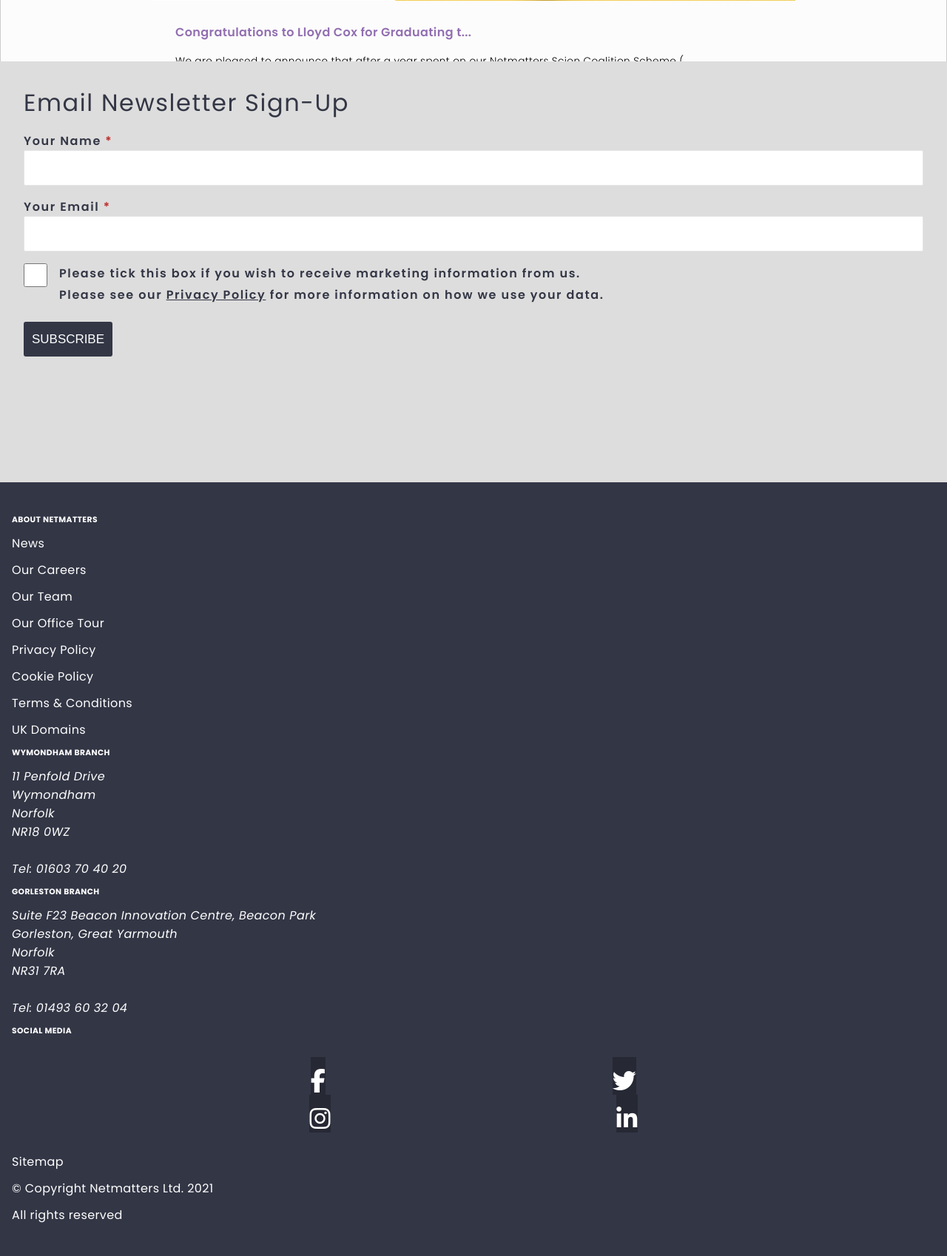
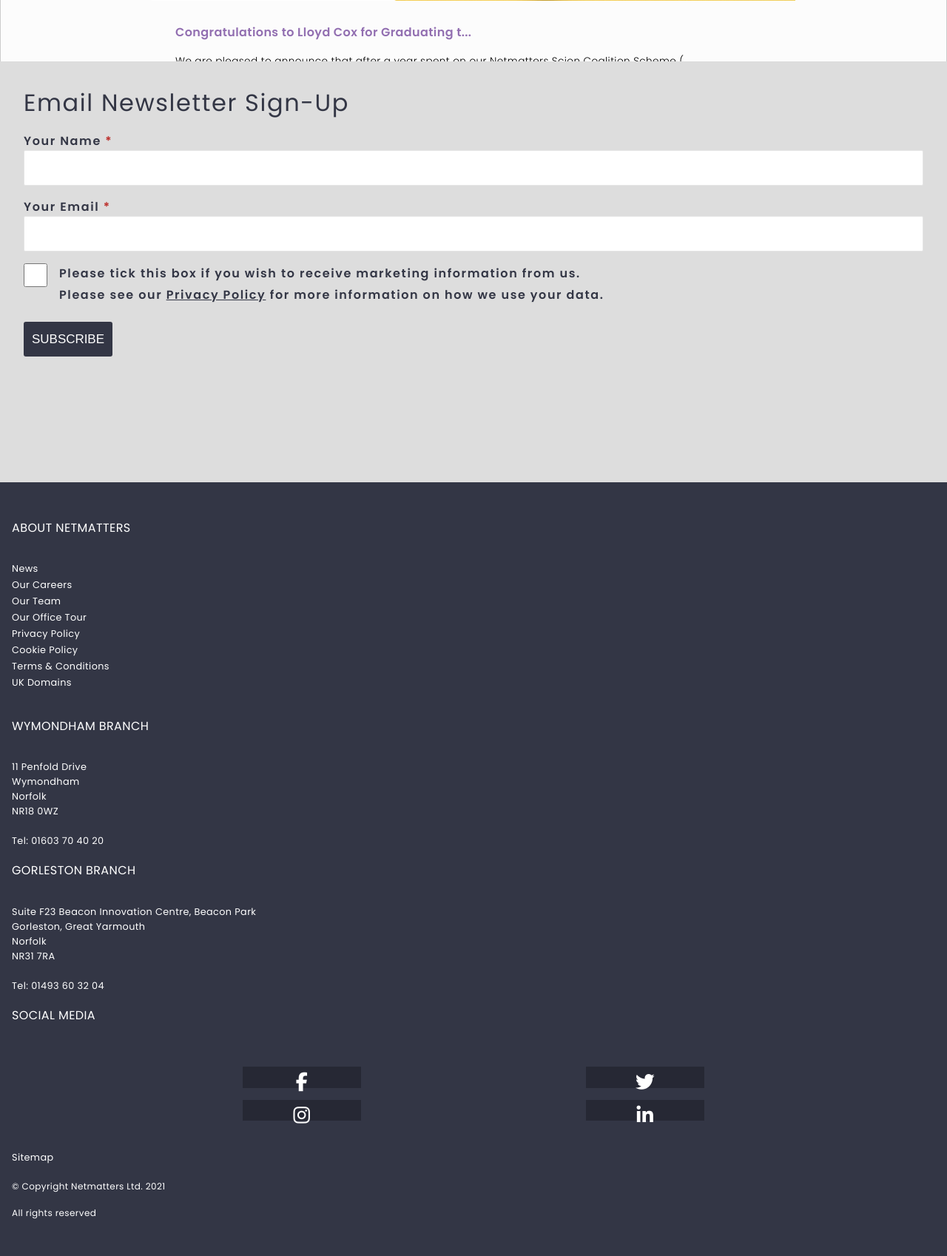
Before and after one commit to MattMakesNoise/Netmatters-HTML-CSS-JS-PHP-Reflection, a PHP site: page / in a window 1280 px wide. Shown: the part 2614-4312 px from the top of the page at 74% size. Run offline with PHP 8.4, Linux system fonts and the light colour scheme; some libraries are stand-ins or nearby versions.

Commit message:
footer and navbar alignment and styling

```diff
--- a/css/style.css
+++ b/css/style.css
@@ -1278,16 +1318,42 @@ input[type="search"] {
 
 .footer-heading {
   text-transform: uppercase;
+  font-size: 1rem;
+  font-weight: 400;
+  margin-bottom: 1rem;
+}
+
+.footer-links {
+  display: -webkit-box;
+  display: -ms-flexbox;
+  display: flex;
+  -webkit-box-orient: vertical;
+  -webkit-box-direction: normal;
+      -ms-flex-direction: column;
+          flex-direction: column;
+  margin-bottom: 1rem;
 }
 
 .footer-link {
   text-decoration: none;
   color: #fff;
+  font-size: 0.8rem;
+  margin-bottom: .25rem;
 }
 
 .footer-link:hover {
   text-decoration: underline;
   color: #fff;
+}
+
+address {
+  font-style: normal;
+  font-size: 0.8rem;
+  line-height: 1.25rem;
+}
+
+address a {
+  margin: 1rem 0;
 }
 
 .socials {
@@ -1317,29 +1383,68 @@ input[type="search"] {
 
 .social-wrapper {
   background-color: #262834;
+  padding: 0 5rem;
+  margin: 0.5rem;
+}
+
+.social-wrapper span {
+  display: -webkit-box;
+  display: -ms-flexbox;
+  display: flex;
+  -webkit-box-pack: center;
+      -ms-flex-pack: center;
+          justify-content: center;
+  -webkit-box-align: center;
+      -ms-flex-align: center;
+          align-items: center;
+  margin: .5rem auto;
 }
 
 .social-wrapper i {
   text-align: center;
-  width: 100%;
   color: #fff;
-  margin-top: 1rem;
+  font-size: 1.6rem;
+  font-weight: 400;
+}
+
+.facebook {
+  height: 28.41px;
+  width: 28px;
 }
 
 .facebook:hover {
   background-color: #43609C;
 }
 
+.twitter {
+  height: 28.41px;
+  width: 28px;
+}
+
 .twitter:hover {
   background-color: #55acee;
 }
 
-.insta:hover {
+.insta {
+  height: 28.41px;
+  width: 28px;
+}
+
+.insta :hover {
   background-color: #DD2A7B;
 }
 
-.linkedin:hover {
+.linkedin {
+  height: 28.41px;
+  width: 28px;
+}
+
+.linkedin :hover {
   background-color: #0072B1;
+}
+
+.copyright {
+  font-size: .75rem;
 }
 
 /*========== AWARDS ======*/
--- a/index.html
+++ b/index.html
@@ -17,23 +17,30 @@
     <div class="page-wrapper"> <!--Wrapper/Container-->
         <!-- Navbar -->
         <nav class="nav-bar">
-            <!-- <a class="navbar-brand" href="#">
+            <div class="header">
+                <div class="logo">
+                    <a class="navbar-brand" href="#">
                         <img src="/img/netmatters-logo.png" alt="Logo">
                     </a>
+                </div>
                 <div class="phone-wrapper">
                     <i class="fas fa-phone-volume fa-2x rotate"></i>
-            </div> -->
+                </div>
                 <div class="burger-wrapper">
                     <div class="burger border rounded border-light">
                         <span class="burgerlines"></span>
                         <h6>MENU</h6>
                     </div>
                 </div>
-            <!-- <div class="input-group search">
+            </div>
+            <div class="search">
                 <input type="search" id="form1" class="form-control" placeholder="Search..."/>
                 <button class="btn search-btn" type="button" id="button-addon1"><i class="fas fa-search fa-1x"></i></button>
-            </div>  -->
+            </div>
+
+            <!-- CARDS NAV -->
             <div class="cards-nav"></div>
+            <!-- CARDS NAV END -->
         </nav>
         <!-- Navbar End -->
 
@@ -228,6 +235,7 @@
         <!-- Footer -->
         <section class="footer">
             <h6 class="footer-heading">About Netmatters</h6>
+                <div class="footer-links">
                     <a href="#" class="footer-link">News</a>
                     <a href="#" class="footer-link">Our Careers</a>
                     <a href="#" class="footer-link">Our Team</a>
@@ -236,6 +244,7 @@
                     <a href="#" class="footer-link">Cookie Policy</a>
                     <a href="#" class="footer-link">Terms & Conditions</a>
                     <a href="#" class="footer-link">UK Domains</a>
+                </div>
             <h6 class="footer-heading">Wymondham Branch</h6>
                 <address>
                     11 Penfold Drive <br>
@@ -259,24 +268,24 @@
             <div class="socials">
                 <div class="socials-top">
                     <div class="social-wrapper facebook">
-                        <a href=""><i class="fab fa-facebook-f fa-2x"></i></a>
+                        <span><a href="#"><i class="fab fa-facebook-f"></i></a></span>
                     </div>
                     <div class="social-wrapper twitter">
-                        <a href=""><i class="fab fa-twitter fa-2x"></i></a>
+                        <span><a href="#"><i class="fab fa-twitter"></i></a></span>
                     </div>
                 </div>
                 <div class="socials-bottom">
                     <div class="social-wrapper insta">
-                        <a href=""><i class="fa fa-instagram fa-2x"></i></a>
+                        <span><a href="#"><i class="fa fa-instagram"></i></a></span>
                     </div>
                     <div class="social-wrapper linkedin">
-                        <a href=""><i class="fab fa-linkedin-in fa-2x"></i></a>
+                        <span><a href="#"><i class="fab fa-linkedin-in"></i></a></span>
                     </div>
                 </div>
             </div>
             <a href="#" class="footer-link">Sitemap</a>
-            <p>&copy; Copyright Netmatters Ltd. 2021</p>
-            <p>All rights reserved</p>
+            <p class="copyright">&copy; Copyright Netmatters Ltd. 2021</p>
+            <p class="copyright">All rights reserved</p>
         </section>
         <!-- Footer End -->
 
--- a/sass/partials/sections/_footer.scss
+++ b/sass/partials/sections/_footer.scss
@@ -11,14 +11,33 @@
 
 .footer-heading {
     text-transform: uppercase;
+    font-size: 1rem;
+    font-weight: $regular;
+    margin-bottom: 1rem;
+}
+
+.footer-links {
+    @include flexcolumn;
+    margin-bottom: 1rem;
 }
 
 .footer-link {
     text-decoration: none;
     color: $white;
+    font-size: 0.8rem;
+    margin-bottom: .25rem;
     &:hover {
         text-decoration: underline;
         color: $white;
+    }
+}
+
+address {
+    font-style: normal;
+    font-size: 0.8rem;
+    line-height: 1.25rem;
+    a {
+        margin: 1rem 0;
     }
 }
 
@@ -35,25 +54,55 @@
 
 .social-wrapper {
     background-color: $darker-blue;
+    padding: 0 5rem;
+    margin: 0.5rem;
+    span {
+        @include flexctrboth;
+        margin: .5rem auto;
+    }
     i {
         text-align: center;
-        width: 100%;
         color: $white;
-        margin-top: 1rem;
+        font-size: 1.6rem;
+        font-weight: $regular;
     }
 }
 
 
 
-.facebook:hover {
+.facebook {
+    height: 28.41px;
+    width: 28px;
+    &:hover {
     background-color: #43609C;
+    }
 }
-.twitter:hover {
+
+.twitter {
+    height: 28.41px;
+    width: 28px;
+    &:hover {
     background-color: #55acee;
+    }
 }
-.insta:hover {
-    background-color: #DD2A7B;
+
+.insta {
+    height: 28.41px;
+    width: 28px;
+    :hover {
+        background-color: #DD2A7B;
+    }
 }
-.linkedin:hover {
+
+.linkedin {
+    height: 28.41px;
+    width: 28px;
+    :hover {
     background-color: #0072B1;
+    }
 }
+
+
+.copyright {
+    font-size: .75rem;
+}
--- a/sass/partials/sections/_header-nav.scss
+++ b/sass/partials/sections/_header-nav.scss
@@ -3,6 +3,8 @@
 .nav-bar {
     height: 168px;
     padding-top: 3vh !important;
+    padding: 1rem;
+    @include flexcolumn;
     //2 rows up to medium devices
     @media screen and (max-width: $break-m) {
 
@@ -20,14 +22,25 @@
     }
 }
 
+.header {
+    @include flexrow;
+    justify-content: space-between;
+    margin-bottom: 1rem;
+}
+
+.logo {
+    order: 1;
+}
+
 .navbar-brand {
     img {
     height: auto;
-    width: 95%;
+    width: 65%;
     }
 }
 
 .phone-wrapper {
+    order: 2;
     //2 rows up to medium devices
     @media screen and (max-width: $break-m) {
 
@@ -43,12 +56,15 @@
 }
 
 .burger-wrapper {
+    order: 3;
     @media screen and (max-width: $break-m) {
     }
 }
 
 .burger {
     background-color: $dark-blue;
+    border: 1px solid transparent;
+    border-radius: 3px;
     width: 63px;
     height: 56px;
     display: flex;
@@ -89,13 +105,9 @@
     }
 }
 
-.nav-bottom {
+.search {
+    order: 4;
     width: 100%;
-}
-
-.search {
-    width: 100% !important;
-    position: absolute;
     //On its own row up to medium devices
     @media screen and (max-width: $break-m) {
 
```
Also changed, not shown: other parts of css/style.css (+47 -7 lines), 1 other file. Lines whose indentation alone changed are shown as unchanged.
